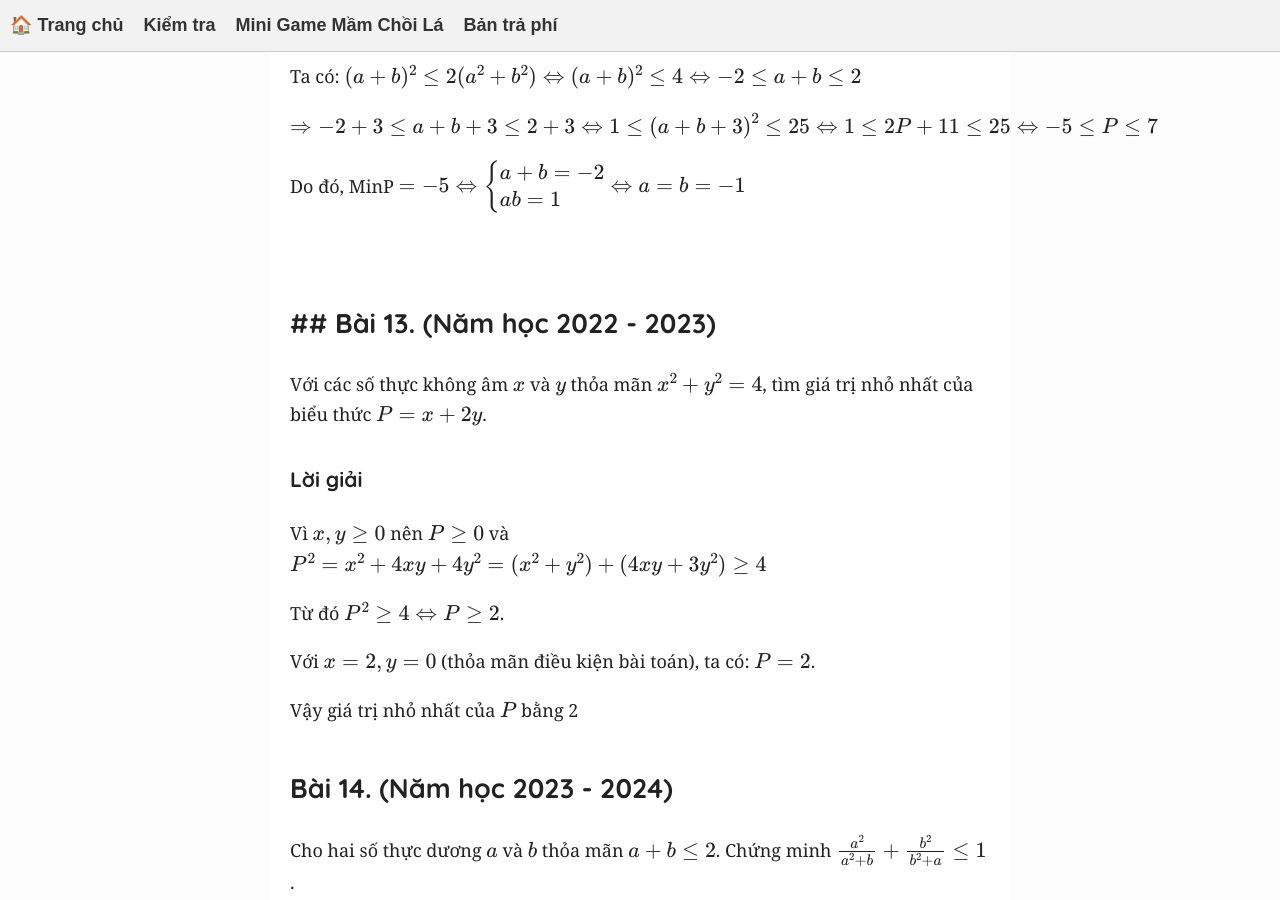
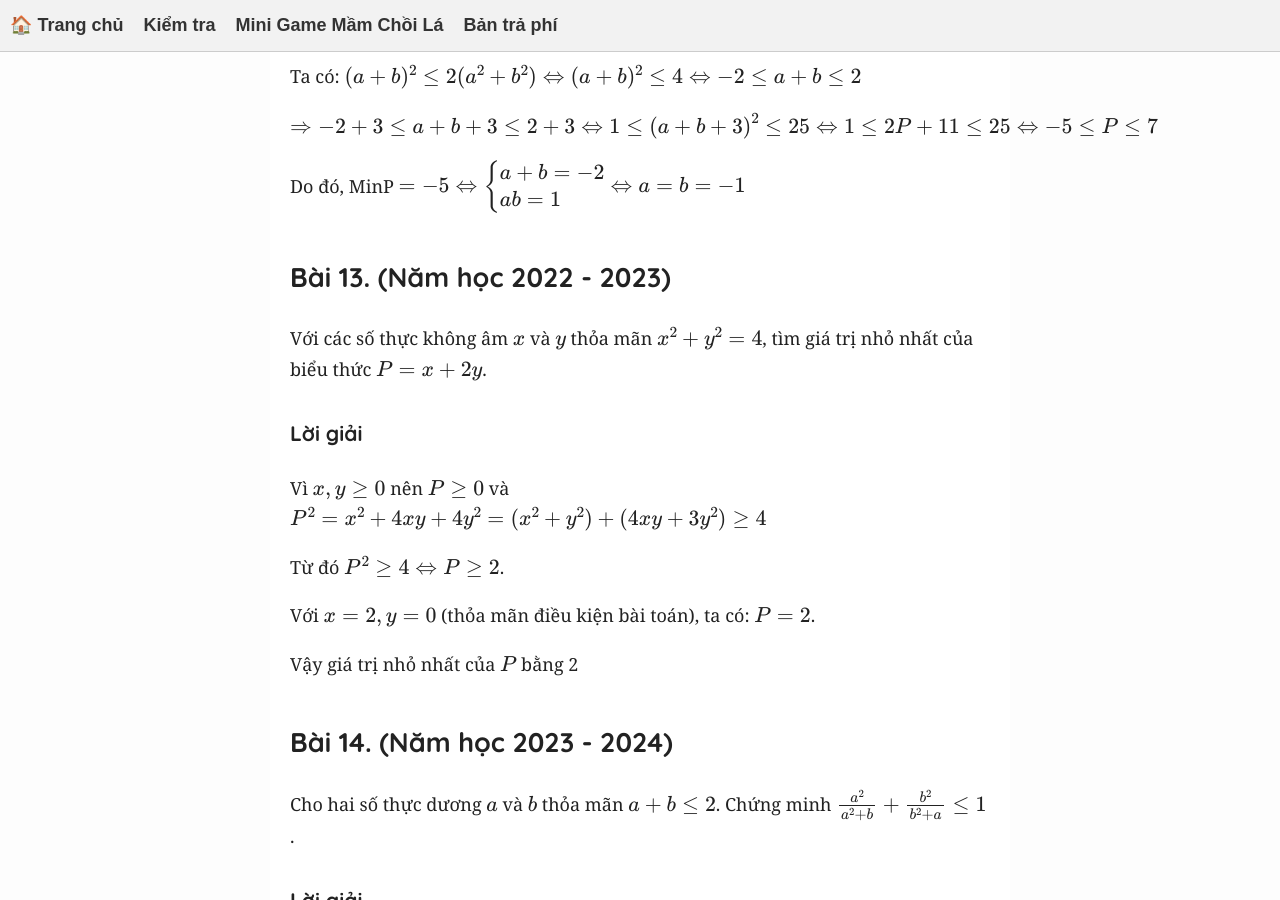
Before and after one commit to NguyenMuoiVN1988/publicstudyrepo, a Jekyll site: the page built from T9/T9CDC5THIVAO10.html, in a window 1280 px wide and 900 px high, scrolled down 8268 px. Built offline with Jekyll 4.4.1, drawn with Linux system fonts in a browser that asks for light colours.

```diff
--- a/T9/T9CDC5THIVAO10.html
+++ b/T9/T9CDC5THIVAO10.html
@@ -222,7 +222,7 @@ tags: [Toán 9, Bất phương trình, phương trình vô tỷ, Ôn thi vào 10
   25 \Leftrightarrow 1 \leq 2P+11 \leq 25 \Leftrightarrow -5 \leq P \leq 7$$</p>
 <p>Do đó, MinP $= -5 \Leftrightarrow \begin{cases} a+b = -2 \\ ab = 1 \end{cases}
   \Leftrightarrow a = b = -1$</p>
-<h2><br>## Bài 13. (Năm học 2022 - 2023)</h2>
+<h2> Bài 13. (Năm học 2022 - 2023)</h2>
 <p>Với các số thực không âm $x$ và $y$ thỏa mãn $x^2 + y^2 = 4$, tìm giá trị nhỏ
   nhất của biểu thức $P = x + 2y$.</p>
 <h3>Lời giải</h3>
```
